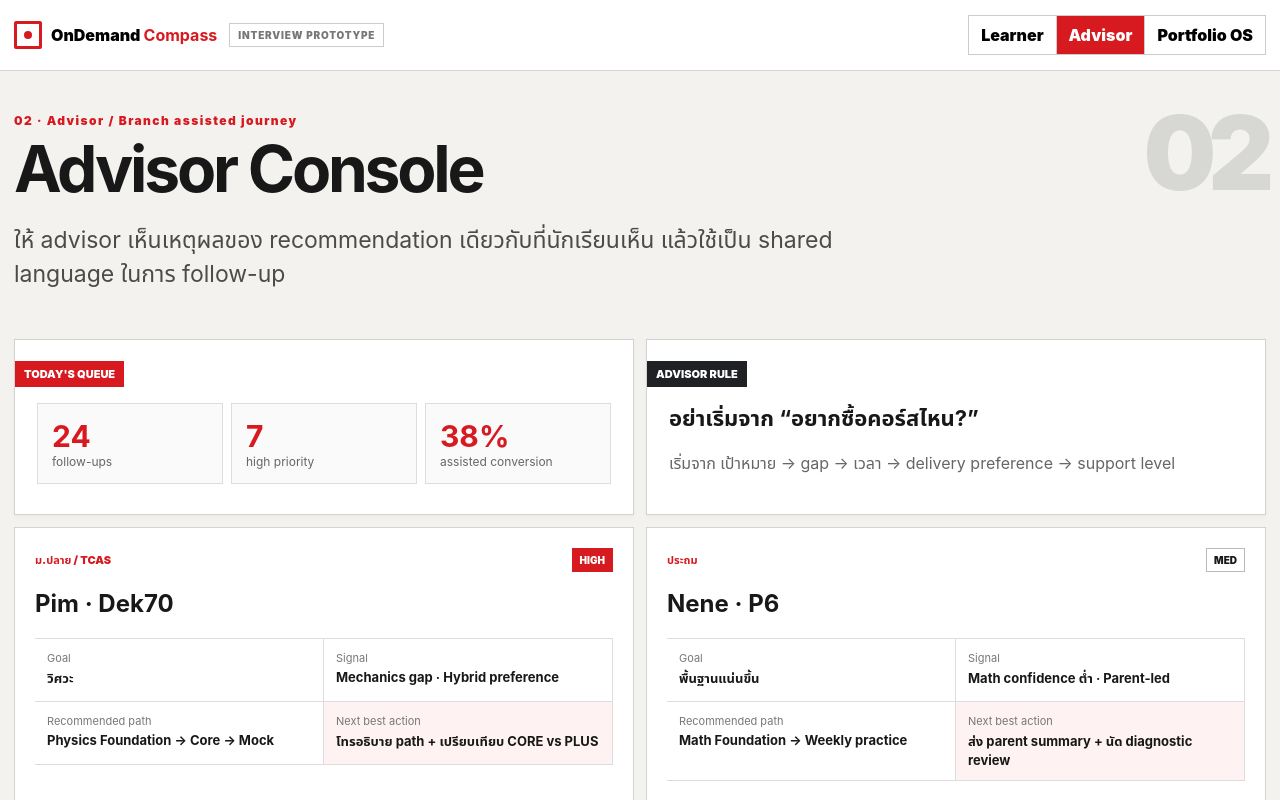
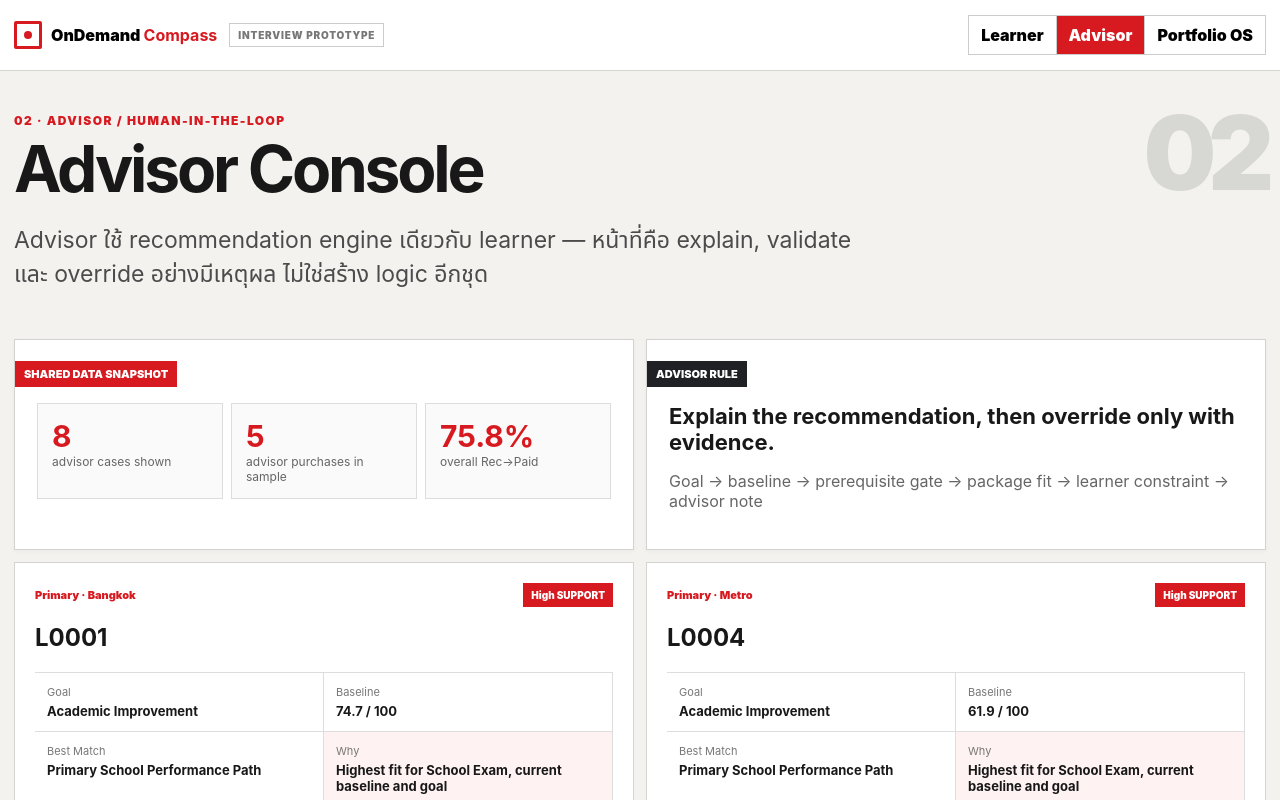
Before and after one commit to napasorn-tha/the-compass-prototype, a React (Vite) app: page / in a window 1280 px wide. Both pictures are taken after a click on the button "Advisor". Shown: the top 800 px of the page. Built offline with nearby package versions, Linux system fonts and the light colour scheme.

Commit message:
Connect learner and advisor to shared package recommendation logic

```diff
--- a/src/components/AdvisorConsole.tsx
+++ b/src/components/AdvisorConsole.tsx
@@ -1,80 +1,29 @@
-import { advisorCases } from '../data/mock'
+import { appSnapshot } from '../data/appSnapshot'
+import { intensiveGateMessage, recommendPackages } from '../data/recommendationEngine'
 
-export default function AdvisorConsole() {
-  return (
-    <section className="page">
-      <div className="section-head">
-        <div>
-          <div className="eyebrow">02 · Advisor / Branch assisted journey</div>
-          <h1 className="section-title">Advisor Console</h1>
-          <p className="lead">
-            ให้ advisor เห็นเหตุผลของ recommendation เดียวกับที่นักเรียนเห็น แล้วใช้เป็น shared language ในการ follow-up
-          </p>
+export default function AdvisorConsole(){
+  const cases=appSnapshot.learnerCases.filter(x=>x.advisorNeeded).slice(0,8)
+  const assisted=appSnapshot.learnerCases.filter(x=>x.purchaseChannel==='Advisor')
+  return <section className="page">
+    <div className="section-head"><div><div className="eyebrow">02 · ADVISOR / HUMAN-IN-THE-LOOP</div><h1 className="section-title">Advisor Console</h1><p className="lead">Advisor ใช้ recommendation engine เดียวกับ learner — หน้าที่คือ explain, validate และ override อย่างมีเหตุผล ไม่ใช่สร้าง logic อีกชุด</p></div><div className="section-number">02</div></div>
+    <div className="ops-grid">
+      <article className="board-card"><div className="board-title red">SHARED DATA SNAPSHOT</div><div className="kpi-strip"><div><b>{cases.length}</b><span>advisor cases shown</span></div><div><b>{assisted.length}</b><span>advisor purchases in sample</span></div><div><b>{appSnapshot.overall.recToPaid}%</b><span>overall Rec→Paid</span></div></div></article>
+      <article className="board-card"><div className="board-title black">ADVISOR RULE</div><div className="rule-copy"><b>Explain the recommendation, then override only with evidence.</b><p>Goal → baseline → prerequisite gate → package fit → learner constraint → advisor note</p></div></article>
+    </div>
+    <div className="case-board">{cases.map(item=>{
+      const input={stage:item.lifeStage,need:item.needState,goal:item.goalType,baselineScore:item.assessmentAvg??item.baselineScore??50,budgetBand:item.budgetBand,supportNeed:item.supportNeed,targetSchool:item.targetInstitution??'',targetFaculty:item.targetProgram??'',completedPrerequisite:false}
+      const top=recommendPackages(input)[0]
+      return <article className="case-card" key={item.learnerId}>
+        <div className="case-top"><div><span className="case-segment">{item.segment} · {item.region}</span><h2>{item.learnerId}</h2></div><span className={'priority '+(item.supportNeed==='High'?'high':'')}>{item.supportNeed} SUPPORT</span></div>
+        <div className="case-grid">
+          <div><span>Goal</span><b>{item.targetProgram||item.goalType}</b></div>
+          <div><span>Baseline</span><b>{item.assessmentAvg??'—'} / 100</b></div>
+          <div><span>Best Match</span><b>{top?.name||'Review required'}</b></div>
+          <div className="next-action"><span>Why</span><b>{top?.reason||item.reason}</b></div>
         </div>
-        <div className="section-number">02</div>
-      </div>
-
-      <div className="ops-grid">
-        <article className="board-card">
-          <div className="board-title red">TODAY'S QUEUE</div>
-          <div className="kpi-strip">
-            <div><b>24</b><span>follow-ups</span></div>
-            <div><b>7</b><span>high priority</span></div>
-            <div><b>38%</b><span>assisted conversion</span></div>
-          </div>
-        </article>
-        <article className="board-card">
-          <div className="board-title black">ADVISOR RULE</div>
-          <div className="rule-copy">
-            <b>อย่าเริ่มจาก “อยากซื้อคอร์สไหน?”</b>
-            <p>เริ่มจาก เป้าหมาย → gap → เวลา → delivery preference → support level</p>
-          </div>
-        </article>
-      </div>
-
-      <div className="case-board">
-        {advisorCases.map((item) => (
-          <article className="case-card" key={item.name}>
-            <div className="case-top">
-              <div>
-                <span className="case-segment">{item.segment}</span>
-                <h2>{item.name}</h2>
-              </div>
-              <span className={'priority ' + item.priority.toLowerCase()}>{item.priority}</span>
-            </div>
-
-            <div className="case-grid">
-              <div><span>Goal</span><b>{item.goal}</b></div>
-              <div><span>Signal</span><b>{item.signal}</b></div>
-              <div><span>Recommended path</span><b>{item.path}</b></div>
-              <div className="next-action"><span>Next best action</span><b>{item.next}</b></div>
-            </div>
-          </article>
-        ))}
-      </div>
-
-      <div className="split-board">
-        <article className="board-card">
-          <div className="board-title red">PARENT VIEW</div>
-          <h2>สรุปให้ผู้ปกครองเข้าใจใน 30 วินาที</h2>
-          <ol className="plain-list">
-            <li><b>เป้าหมาย:</b> ไปทางไหน</li>
-            <li><b>Gap:</b> ตอนนี้อะไรขวางอยู่</li>
-            <li><b>Path:</b> เรียนอะไรก่อน-หลัง</li>
-            <li><b>Support:</b> ต้องการ self-service, teacher หรือ advisor มากแค่ไหน</li>
-            <li><b>Outcome:</b> จะเช็กว่าดีขึ้นจากอะไร</li>
-          </ol>
-        </article>
-
-        <article className="board-card">
-          <div className="board-title black">ASSISTED JOURNEY DATA</div>
-          <h2>ทุก follow-up ควรกลับไปเป็น data</h2>
-          <div className="mini-flow">
-            <span>Reason for contact</span><i>→</i><span>Objection</span><i>→</i><span>Support selected</span><i>→</i><span>Purchase / no purchase</span><i>→</i><span>Outcome</span>
-          </div>
-          <p className="note">Prototype logic: advisor interaction becomes another evidence layer for product and portfolio decisions.</p>
-        </article>
-      </div>
-    </section>
-  )
+        <div className="advisor-gate"><span>PLACEMENT GATE</span><b>{intensiveGateMessage(input)}</b></div>
+      </article>
+    })}</div>
+    <div className="split-board"><article className="board-card"><div className="board-title red">PARENT / LEARNER EXPLANATION</div><h2>สรุปให้เข้าใจใน 30 วินาที</h2><ol className="plain-list"><li><b>Goal:</b> ไปไหน</li><li><b>Baseline:</b> ตอนนี้พร้อมแค่ไหน</li><li><b>Package:</b> ทำไมตัวนี้ fit</li><li><b>Alternative:</b> Best Value / More Support</li><li><b>Gate:</b> ทำไม intensive เข้าได้หรือยังไม่ได้</li></ol></article><article className="board-card"><div className="board-title black">OVERRIDE GOVERNANCE</div><h2>Advisor override ต้องกลับไปเป็น data</h2><div className="mini-flow"><span>System Top 3</span><i>→</i><span>Advisor override?</span><i>→</i><span>Reason</span><i>→</i><span>Purchase</span><i>→</i><span>Outcome</span></div></article></div>
+  </section>
 }
```
